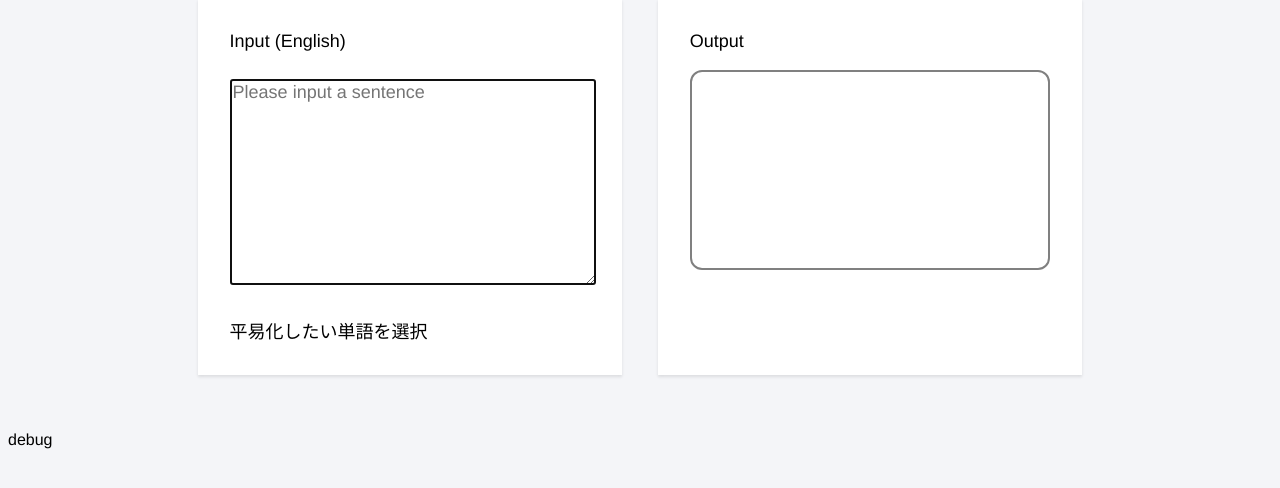
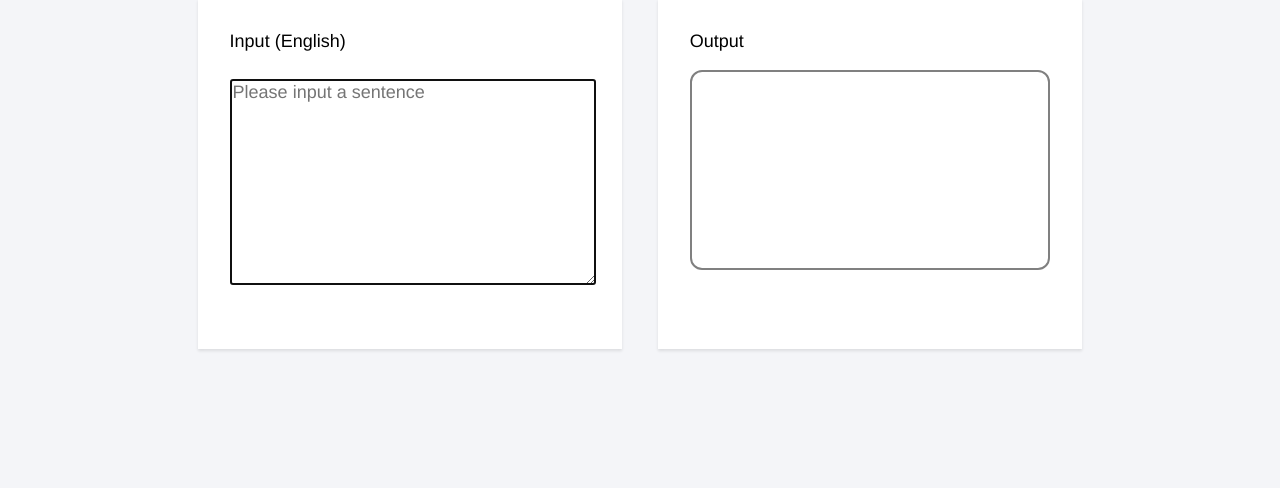
Before and after one commit to OnizukaLab/Lexical_simplification_Application, a Django app: page / in a window 1280 px wide. Shown: the part 173-661 px from the top of the page. Run offline with Django 3.2, Linux system fonts and the light colour scheme; parts of the project's set-up code (start-up, migrations or seed data) failed here and were passed over.

Commit message:
Fix bugs

```diff
--- a/paraphrasing/board/templates/board/index.html
+++ b/paraphrasing/board/templates/board/index.html
@@ -24,7 +24,7 @@
                 Input (<span name="detected_language" id="detected_language">{{detected_language}}</span>)
                 <textarea name="input_str" id="id_input_str" rows="4" cols="40" placeholder="Please input a sentence" onkeyup=process()>{{input_str}}</textarea>
             </form>
-            平易化したい単語を選択
+            <p id="word_selection"  style="display:none;">平易化したい単語を選択</p>
             <div id="split-result"></div>
             </div>
         </div>
@@ -40,8 +40,6 @@
         </div>
     </div>
     </div>
-    <p>debug</p>
-    <p id="debug_area"></p>
 
 <script src="https://ajax.googleapis.com/ajax/libs/jquery/3.6.0/jquery.min.js"></script>
 <script>
@@ -158,8 +156,6 @@ var word_selected = function() {
         .done( (data) => {
             console.log(data.output_str);
             replace_words[idx] = data.output_str;
-            $('#debug_area').empty();
-            $('#debug_area').append(data.output_str);
             update_output()
         })
         .fail( (data) => { console.log(data); } );
@@ -218,10 +214,12 @@ function process(){
             $('#detected_language').empty();
             $('#detected_language').append(response.detected_language);
             if (response.detected_language=="English"){
+                $('#word_selection').css('display', 'none');
                 $('#id_output_str').empty();
                 $('#id_output_str').append(response.output_str);
                 $('#split-result').empty();
             }else{
+                $('#word_selection').css('display', 'inline');
                 $('#id_output_str').empty();
                 $('#id_output_str').append(response.output_str);
                 console.log(response.splited);
@@ -236,7 +234,7 @@ function process(){
             }
             flg=true;
         });
-        flg=true;
+        //flg=true;
 
     }
 }
--- a/paraphrasing/board/views.py
+++ b/paraphrasing/board/views.py
@@ -6,7 +6,6 @@ import os
 # パスを通す
 current_dir=os.getcwd()
 sys.path.append(f"{current_dir}/Japanese")
-sys.path.append(f"{current_dir}/Japanese/data")
 
 # =======================================================
 #   Functions for English version
@@ -102,15 +101,15 @@ def Ajax_form(request):
     try:
         if p.fullmatch(input_str): # 入力が英語の場合
             detected_language = "English"
-            #output_str = input_str
+            #output_str = input_str # 開発用
             output_str = bert_ls(input_str)
         else: # 入力が日本語の場合
             detected_language = "日本語"
             output_str = input_str
             splited = split_sentence(input_str)
-            if "sentence" in request:
+            if "sentence" in request.POST:
                 sentence=request.POST.get("sentence")
-                idx=request.POST.get("idx")
+                idx=int(request.POST.get("idx"))
                 sentence_list = mecab_wakati.parse(sentence).rstrip('\n').split()
                 # このoutput_strは単語（他は文章）
                 output_str = simplification_sentence(sentence, sentence_list[idx])
```
